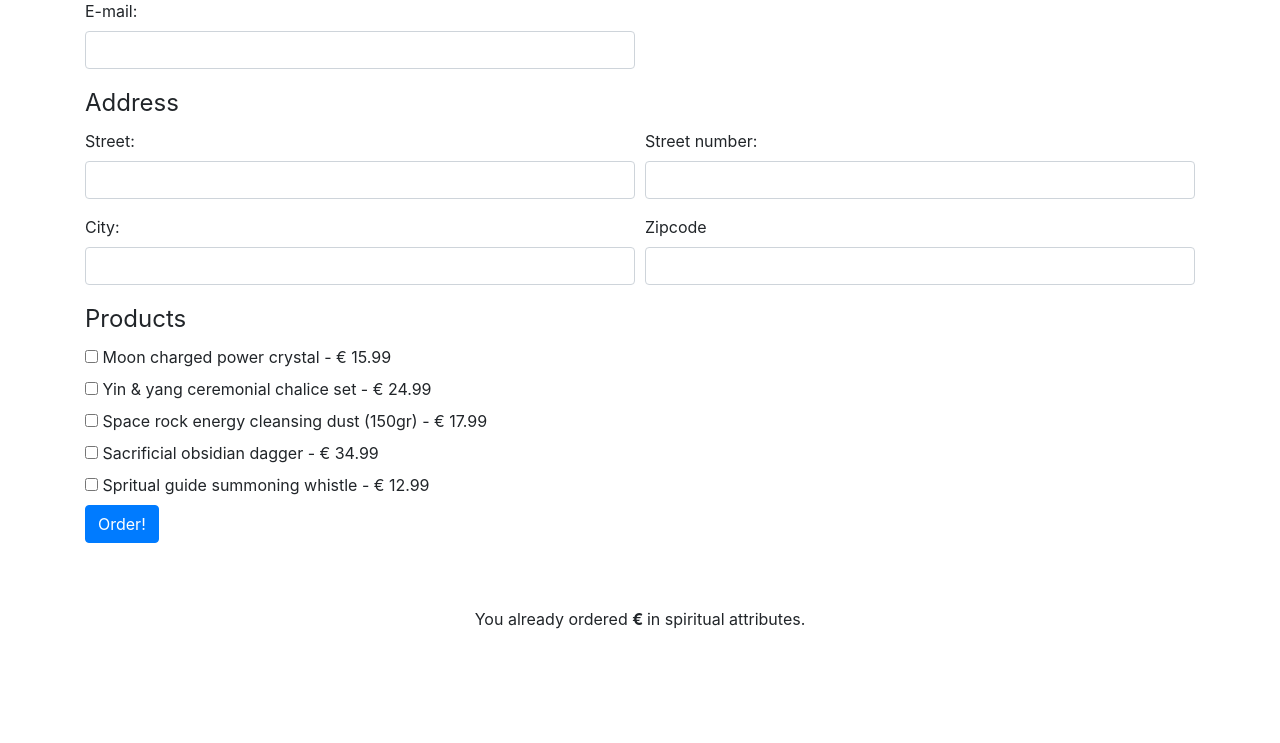
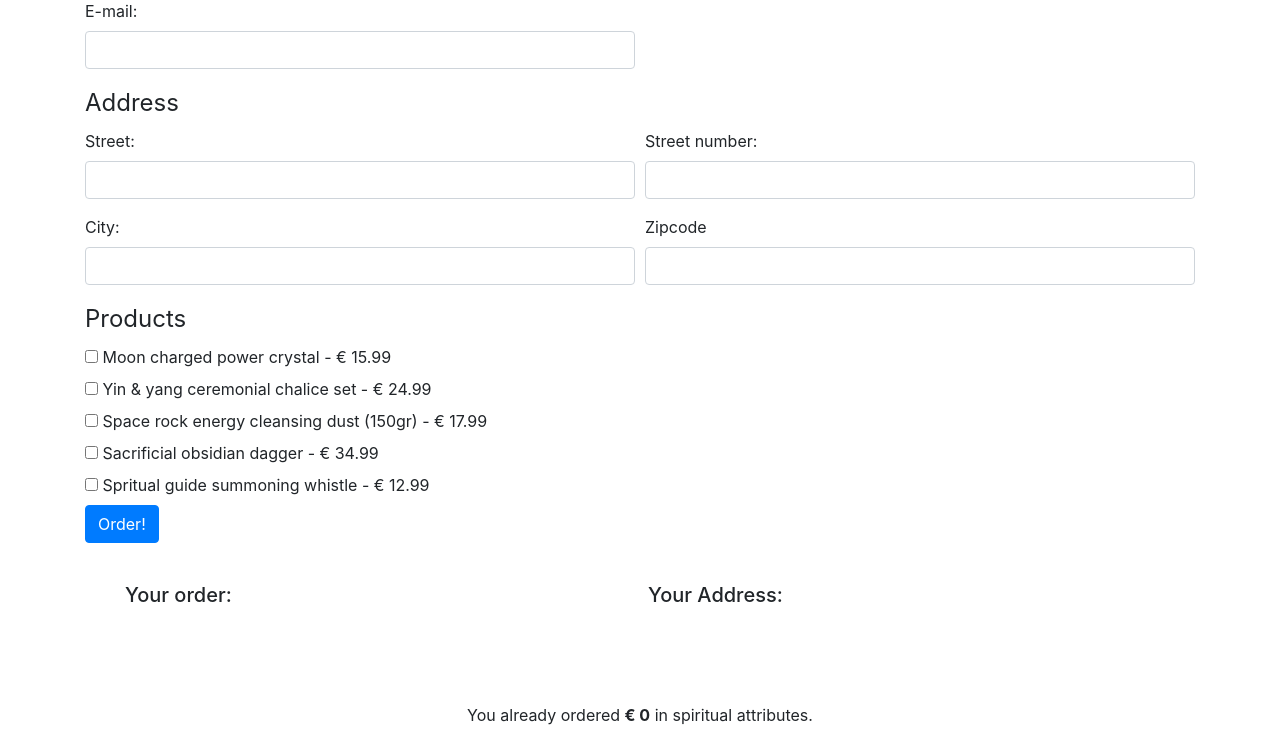
Before and after one commit to ilaria-orlando/php-order-form, a PHP site: page /index.php in a window 1280 px wide. Shown: the part 57-800 px from the top of the page. Run offline with PHP 8.4, Linux system fonts and the light colour scheme.

Commit message:
make php code shorter

```diff
--- a/form-view.php
+++ b/form-view.php
@@ -3,11 +3,13 @@
 ?>
 
 <?php
+    $email = $street = $streetnumber = $city = $zipcode = ' ';
+    $productsArray = [];
+    $productPrices = [];
     if(isset($_POST['order'])){
 
         $productsSelected = array_keys($_POST['products']);
-        $productsArray = [];
-        $productPrices = [];
+
 
         foreach($productsSelected as $item){
             array_push($productsArray, $products[$item]['name']);
@@ -49,7 +51,7 @@
         </ul>
     </nav>
     */ ?>
-    <form method="post">
+    <form method="post" action="<?php echo htmlspecialchars($_SERVER["PHP_SELF"]);?>">
         <div class="form-row">
             <div class="form-group col-md-6">
                 <label for="email">E-mail:</label>
@@ -97,24 +99,25 @@
     </form>
 
     <div class="containe d-flex justify-content-center m-3 p-3">
-        <?php
-        if(isset($_POST['order'])){
-            echo "<div class='container p-2'><h5>Your order:</h5>";
-            foreach($productsArray as $item){
-                echo $item . '<br>';
+        <div class='container p-2'>
+            <h5>Your order:</h5>
+            <?php
+                foreach($productsArray as $item){
+                    echo $item . '<br>';
             }
-            echo "</div>";
-            echo "<div class='container p-2'><h5>Your Address:</h5>";
-            echo $street . " " . $streetnumber . "<br>";
-            echo $city . " " . $zipcode . "<br></div>";
-        }
-        ?>
+            ?>
+        </div>
+        <div class='container p-2'>
+            <h5>Your Address:</h5>
+            <?php
+                echo $street . " " . $streetnumber . "<br>";
+                echo $city . " " . $zipcode . "<br>";
+            ?>
+        </div>
     </div>
 
 
-
-    <footer>You already ordered <strong>&euro; <?php if(isset($_POST['order'])){
-                echo $totalValue;} ?></strong> in spiritual attributes.</footer>
+    <footer>You already ordered <strong>&euro; <?php echo $totalValue; ?></strong> in spiritual attributes.</footer>
 </div>
 
 <style>
```
